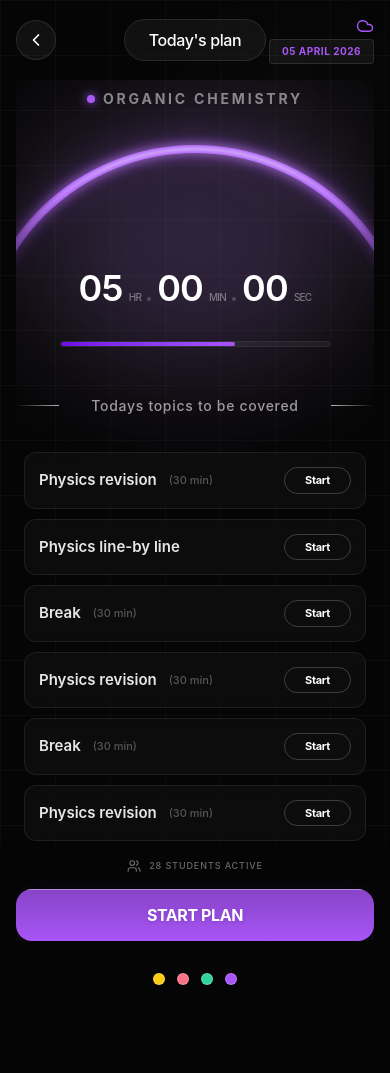
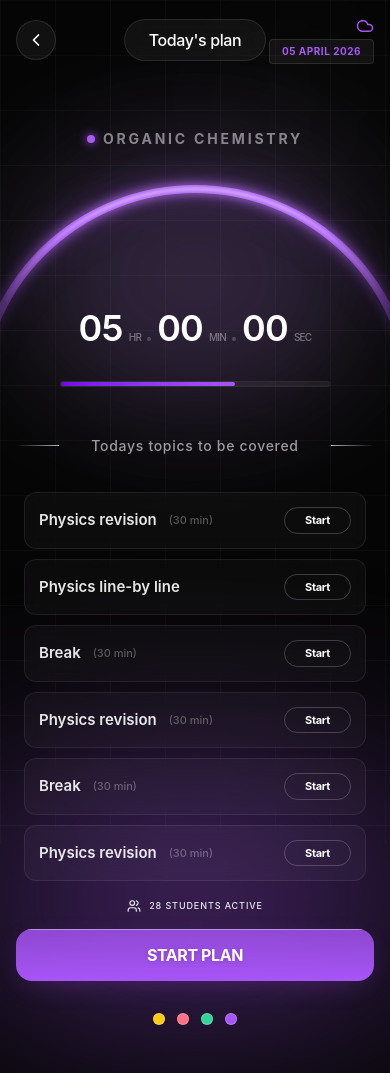
Before and after one commit to Harshydv-me/Planner, a React (Vite) app: page / in a window 390 px wide. Before the commit the page ends 1033 px from the top, so only its background shows below. Built offline with nearby package versions, Linux system fonts and the light colour scheme.

Commit message:
style: implement seamless theme-synced bottom glow and fix mobile gradient clipping

```diff
--- a/src/App.jsx
+++ b/src/App.jsx
@@ -86,6 +86,14 @@ function App() {
       {/* Grid Background */}
       <div className="fixed inset-0 grid-bg pointer-events-none" />
 
+      {/* Bottom Theme Ambient Glow - Refined for seamless bloom */}
+      <div className="fixed bottom-0 left-0 right-0 pointer-events-none z-0">
+        <div
+          className="absolute bottom-[-100px] left-0 right-0 h-[100px] blur-[120px] opacity-100 transition-colors duration-1000"
+          style={{ backgroundColor: theme.color }}
+        />
+      </div>
+
       {/* Floating Theme Toggle */}
       <div className="fixed bottom-6 right-6 hidden lg:flex flex-col gap-3 p-2.5 bg-white/5 backdrop-blur-xl rounded-full border border-white/10 z-50">
         {Object.keys(THEMES).map(t => (
@@ -124,10 +132,10 @@ function App() {
 
         {/* topics tab */}
         {/* Dashboard Split View */}
-        <div className="flex flex-col lg:flex-row items-center lg:items-start lg:justify-start gap-6 lg:gap-44 flex-1 min-h-0 overflow-y-auto lg:overflow-visible custom-scrollbar ">
+        <div className="flex flex-col lg:flex-row items-center lg:items-start lg:justify-start gap-6 lg:gap-44 flex-1 lg:min-h-0 lg:overflow-visible custom-scrollbar pt-10 lg:pt-0">
           {/* clock tab */}
           {/* Left Column: Hero & Timer - Scaled Down */}
-          <div className="w-full lg:max-w-[420px] flex flex-col items-center lg:pl-20 lg:pt-25 flex-shrink-0" >
+          <div className="w-full lg:max-w-[420px] flex flex-col items-center lg:pl-20 lg:pt-25 flex-shrink-0 relative" >
 
             {/* Subject Badge */}
             <motion.div
@@ -264,8 +272,8 @@ function App() {
                 {/* Bottom CTA Area - Compact */}
                 <div className="mt-auto flex flex-col items-center gap-4 flex-shrink-0">
                   <div className="flex items-center gap-2">
-                    <Users size={14} className="text-white/40" />
-                    <span className="text-[9px] sm:text-[10px] font-medium text-white/40 uppercase tracking-widest">
+                    <Users size={14} className="text-white/90" />
+                    <span className="text-[9px] sm:text-[10px] font-medium text-white/90 uppercase tracking-widest">
                       28 students active
                     </span>
                   </div>
```
